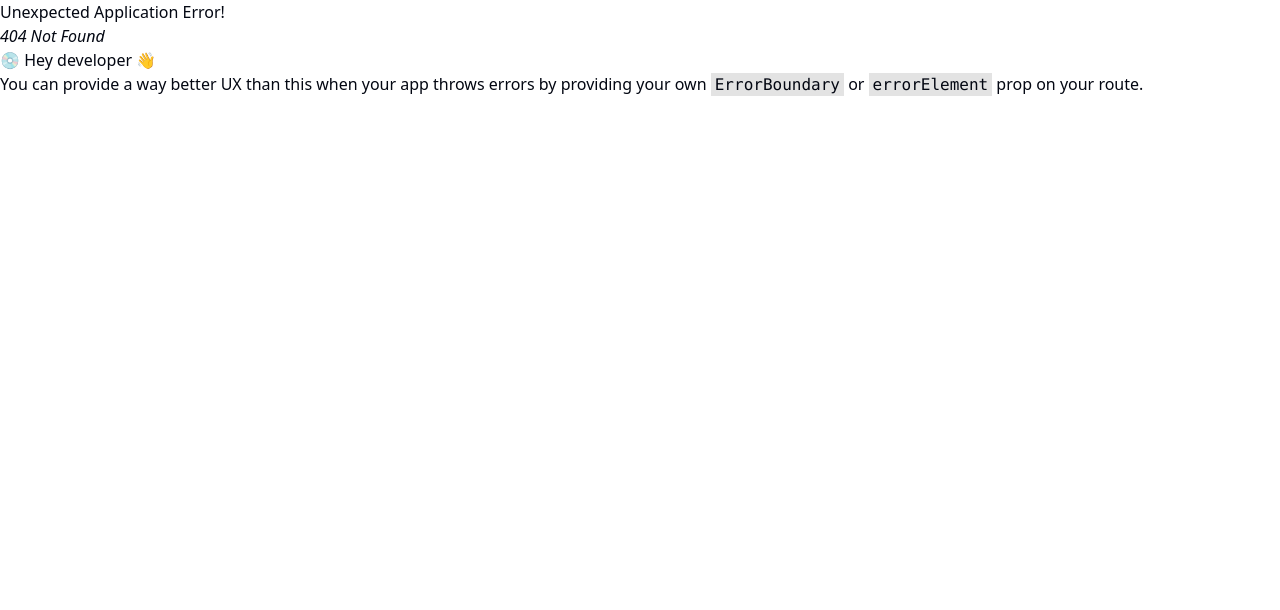
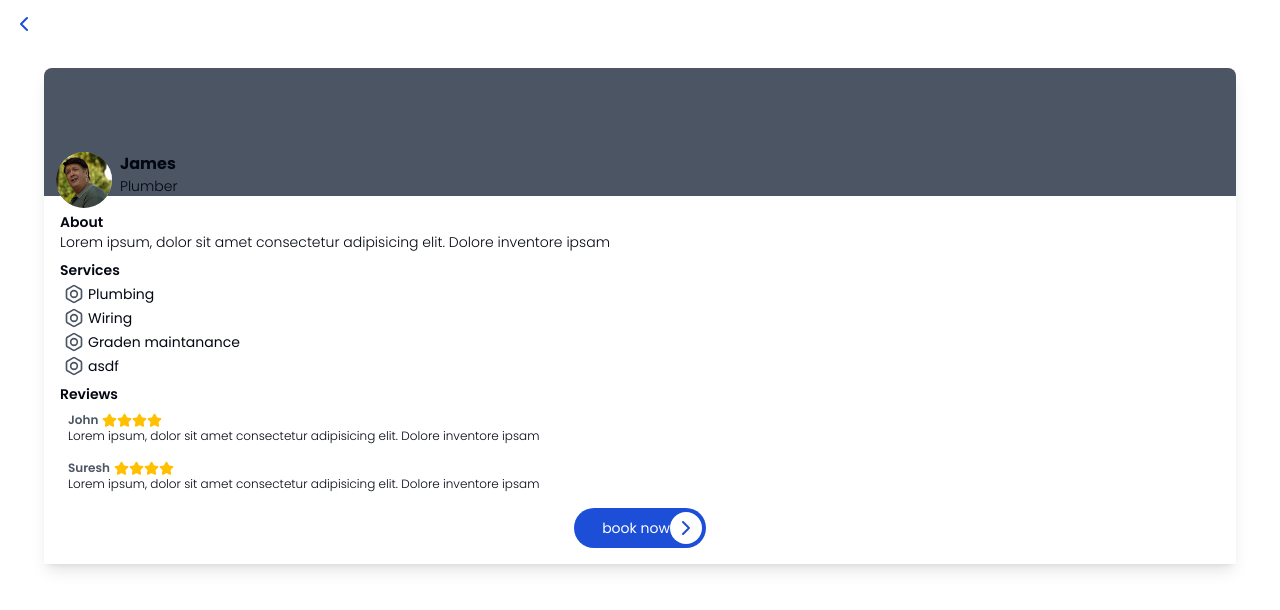
Before and after one commit to midlajmarutha/service-connect, a React (Vite) app: page /provider/1 in a window 1280 px wide. Before the commit this address had no page. Shown: the top 610 px of the page. Built offline with nearby package versions, Linux system fonts and the light colour scheme.

Commit message:
profilepage updations

```diff
--- a/src/data.ts
+++ b/src/data.ts
@@ -3,6 +3,7 @@ import { ServiceInfo, ServiceHistory, ServiceProvider } from "./types/types";
 export const servicePoviders:ServiceProvider[] = [
     {
         username: "James",
+        id:"1",
         email: "james@gmail.com",
         mobile: "+917809478308",
         country: "India",
@@ -12,6 +13,7 @@ export const servicePoviders:ServiceProvider[] = [
     },
     {
         username: "Hari",
+        id:"2",
         email: "Hari@gmail.com",
         mobile: "+917842478308",
         country: "India",
@@ -21,6 +23,7 @@ export const servicePoviders:ServiceProvider[] = [
     },
     {
         username: "Adhil",
+        id:"3",
         email: "adhil@gmail.com",
         mobile: "+917805471388",
         country: "India",
@@ -30,6 +33,7 @@ export const servicePoviders:ServiceProvider[] = [
     },
     {
         username: "Suresh",
+        id:"4",
         email: "suresh@gmail.com",
         mobile: "+917209878308",
         country: "India",
--- /dev/null
+++ b/src/pages/user/components/serviceprovider/index.tsx
@@ -0,0 +1,151 @@
+import { servicePoviders } from "@/data";
+import ButtonWithArrow from "@/pages/auth/components/button";
+import { BoltIcon, ChevronLeftIcon, StarIcon } from "lucide-react";
+import React from "react";
+import { useParams } from "react-router-dom";
+
+const ServiceProvider = () => {
+    const { id } = useParams();
+
+    const data = servicePoviders.filter((value) => value.id === id);
+
+    return (
+        <div className="font-poppins p-3">
+            <div className="flex gap-1 items-center">
+                <div className="text-blue-700 cursor-pointer">
+                    <ChevronLeftIcon />
+                </div>
+            </div>
+            <div className="flex flex-col m-8 shadow-lg">
+                <div className="w-full rounded-t-lg bg-gray-600 h-32 relative">
+                    <div className="flex gap-2  absolute -bottom-3 left-3">
+                        <div className="w-14 h-14 bg-gray-400 rounded-full">
+                            <img
+                                className="rounded-full w-full h-full"
+                                src="/profilepic.png"
+                                alt="profile"
+                            />
+                        </div>
+                        <div>
+                            <div className="font-bold">
+                                <h1>James</h1>
+                            </div>
+                            <div className="font-light text-sm">
+                                <h2>Plumber</h2>
+                            </div>
+                        </div>
+                    </div>
+                </div>
+                <div className="flex flex-col gap-2 p-4 w-full bg-white rounded-b-xl ">
+                    <div>
+                        <h2 className="font-semibold text-sm">About</h2>
+
+                        <p className="font-light text-sm">
+                            Lorem ipsum, dolor sit amet consectetur adipisicing
+                            elit. Dolore inventore ipsam
+                        </p>
+                    </div>
+                    <div className="flex flex-col gap-1 text-sm">
+                        <h2 className="font-semibold">Services</h2>
+                        <div className="flex gap-1 px-1">
+                            <span className="text-gray-600">
+                                <BoltIcon size={20} />
+                            </span>
+                            <span>Plumbing</span>
+                        </div>
+                        <div className="flex gap-1 px-1">
+                            <span className="text-gray-600">
+                                <BoltIcon size={20} />
+                            </span>
+                            <span>Wiring</span>
+                        </div>
+                        <div className="flex gap-1 px-1">
+                            <span className="text-gray-600">
+                                <BoltIcon size={20} />
+                            </span>
+                            <span>Graden maintanance</span>
+                        </div>
+                        <div className="flex gap-1 px-1">
+                            <span className="text-gray-600">
+                                <BoltIcon size={20} />
+                            </span>
+                            <span>asdf</span>
+                        </div>
+                    </div>
+                    <div className="">
+                        <h2 className="font-semibold text-sm">Reviews</h2>
+                        <div className="text-sm p-2">
+                            <div className="flex gap-1 items-center">
+                                <h3 className="font-semibold text-xs text-gray-600">John</h3>
+                                <div className="flex">
+                                <StarIcon
+                                    size={15}
+                                    stroke="#ffc000"
+                                    fill="#ffc000"
+                                />
+                                <StarIcon
+                                    size={15}
+                                    stroke="#ffc000"
+                                    fill="#ffc000"
+                                />
+                                <StarIcon
+                                    size={15}
+                                    stroke="#ffc000"
+                                    fill="#ffc000"
+                                />
+                                <StarIcon
+                                    size={15}
+                                    stroke="#ffc000"
+                                    fill="#ffc000"
+                                />
+                                </div>
+
+                            </div>
+                            <p className="font-light text-xs">
+                                Lorem ipsum, dolor sit amet consectetur
+                                adipisicing elit. Dolore inventore ipsam
+                            </p>
+                        </div>
+                        <div className="text-sm p-2">
+                            <div className="flex gap-1 items-center">
+                                <h3 className="font-semibold text-xs text-gray-600">Suresh</h3>
+                                <div className="flex">
+                                <StarIcon
+                                    size={15}
+                                    stroke="#ffc000"
+                                    fill="#ffc000"
+                                />
+                                <StarIcon
+                                    size={15}
+                                    stroke="#ffc000"
+                                    fill="#ffc000"
+                                />
+                                <StarIcon
+                                    size={15}
+                                    stroke="#ffc000"
+                                    fill="#ffc000"
+                                />
+                                <StarIcon
+                                    size={15}
+                                    stroke="#ffc000"
+                                    fill="#ffc000"
+                                />
+                                </div>
+
+                            </div>
+                            <p className="font-light text-xs">
+                                Lorem ipsum, dolor sit amet consectetur
+                                adipisicing elit. Dolore inventore ipsam
+                            </p>
+                        </div>
+                    </div>
+                    <div className="flex justify-center">
+                        <ButtonWithArrow value="book now" />
+                    </div>
+                </div>
+            </div>
+        </div>
+    );
+};
+
+export default ServiceProvider;
--- a/src/types/types.ts
+++ b/src/types/types.ts
@@ -5,6 +5,7 @@ export type User = {
 
 export type ServiceProvider = {
     username:string;
+    id:string;
     email:string;
     mobile:string;
     country:string;
```
Also changed, not shown: src/AppRouter.tsx (+6 -1 lines), src/index.css (line endings or trailing spaces), src/pages/user/home.tsx (renamed from src/pages/user/index.tsx).
